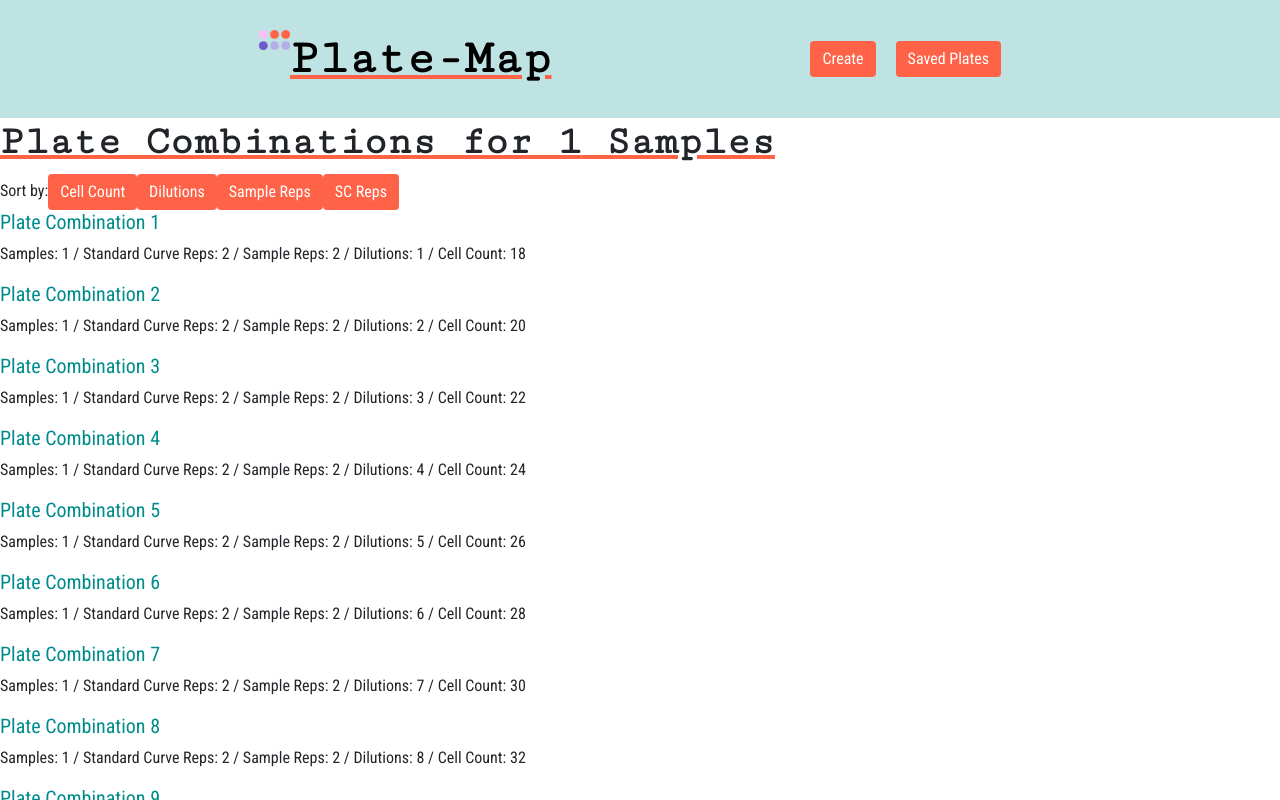
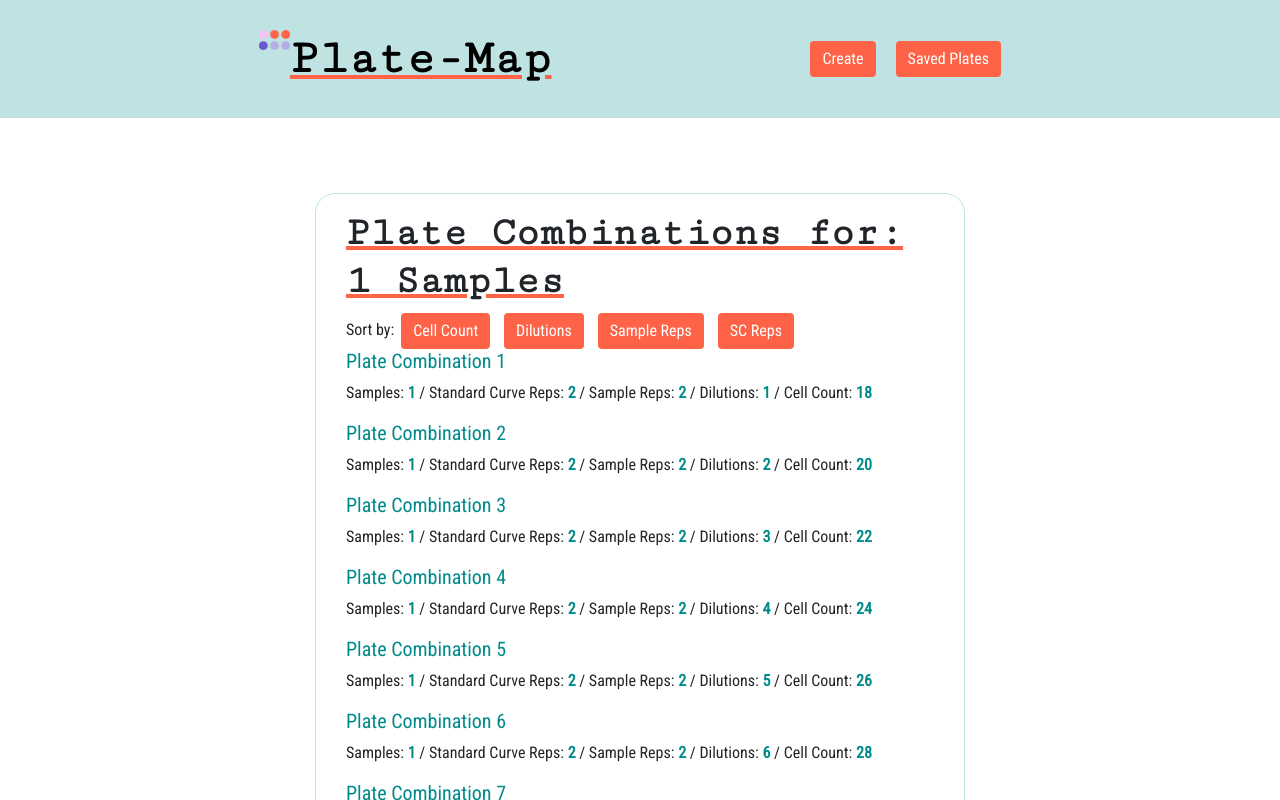
Before and after one commit to mstone89/plate-map-frontend, a React (Create React App) app: page /combos/1 in a window 1280 px wide. Shown: the top 800 px of the page. Built offline with nearby package versions, Linux system fonts and the light colour scheme; no server answers; a web font is replaced by a local one.

Commit message:
Add styling

```diff
--- a/src/components/ViewCombos.js
+++ b/src/components/ViewCombos.js
@@ -78,7 +78,7 @@ class ViewCombos extends Component {
         return (
             <div className="combo-results">
                 <div>
-                    <h3>Plate Combinations for {this.state.sampleNum} Samples</h3>
+                    <h3>Plate Combinations for: {this.state.sampleNum} Samples</h3>
                     Sort by:
                     <Button onClick={() => {this.sortByCellCount(this.state.combos)}}>Cell Count</Button>
                     <Button onClick={() => {this.sortByDilutions(this.state.combos)}}>Dilutions</Button>
@@ -92,11 +92,11 @@ class ViewCombos extends Component {
                             <Media.Body>
                                 <Link to={link}><h5>Plate Combination {index + 1}</h5></Link>
                                 <p>
-                                    Samples: {combo.samples} /
-                                    Standard Curve Reps: {combo.scReps} /
-                                    Sample Reps: {combo.replicates} /
-                                    Dilutions: {combo.dilutions} /
-                                    Cell Count: {combo.cellCount}
+                                    Samples: <b>{combo.samples}</b> /
+                                    Standard Curve Reps: <b>{combo.scReps}</b> /
+                                    Sample Reps: <b>{combo.replicates}</b> /
+                                    Dilutions: <b>{combo.dilutions}</b> /
+                                    Cell Count: <b>{combo.cellCount}</b>
                                 </p>
                             </Media.Body>
                         </Media>
--- a/src/index.css
+++ b/src/index.css
@@ -129,8 +129,8 @@ svg {
     margin: 0 auto;
 }
 
-.saved-plates {
-    width: 500px;
+.saved-plates, .combo-results {
+    width: 650px;
     margin: 75px auto;
     border: 1px solid rgba(0, 139, 139, .25);
     border-radius: 20px;
@@ -161,3 +161,7 @@ h5:hover {
 b {
     color: rgba(0, 139, 139, 1);
 }
+
+.combo-results > div > button {
+    margin: 0 7px;
+}
```
